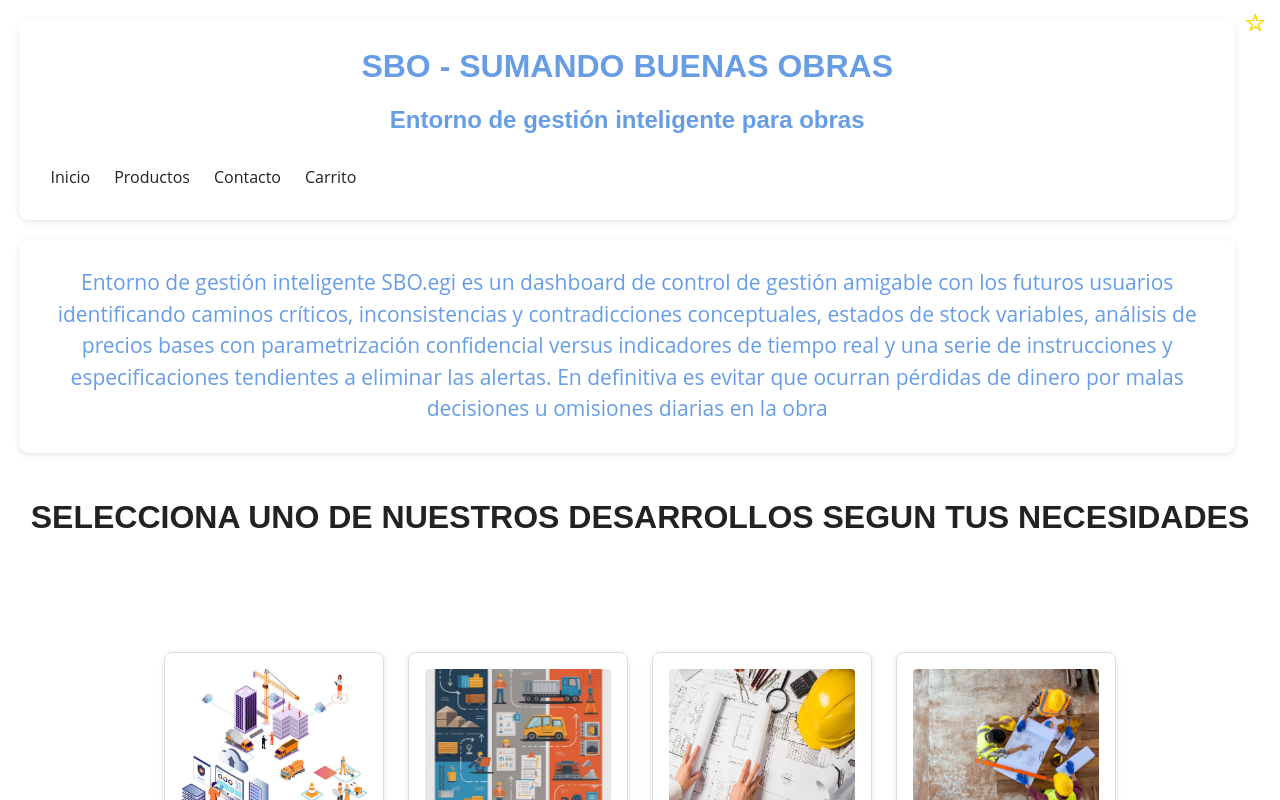
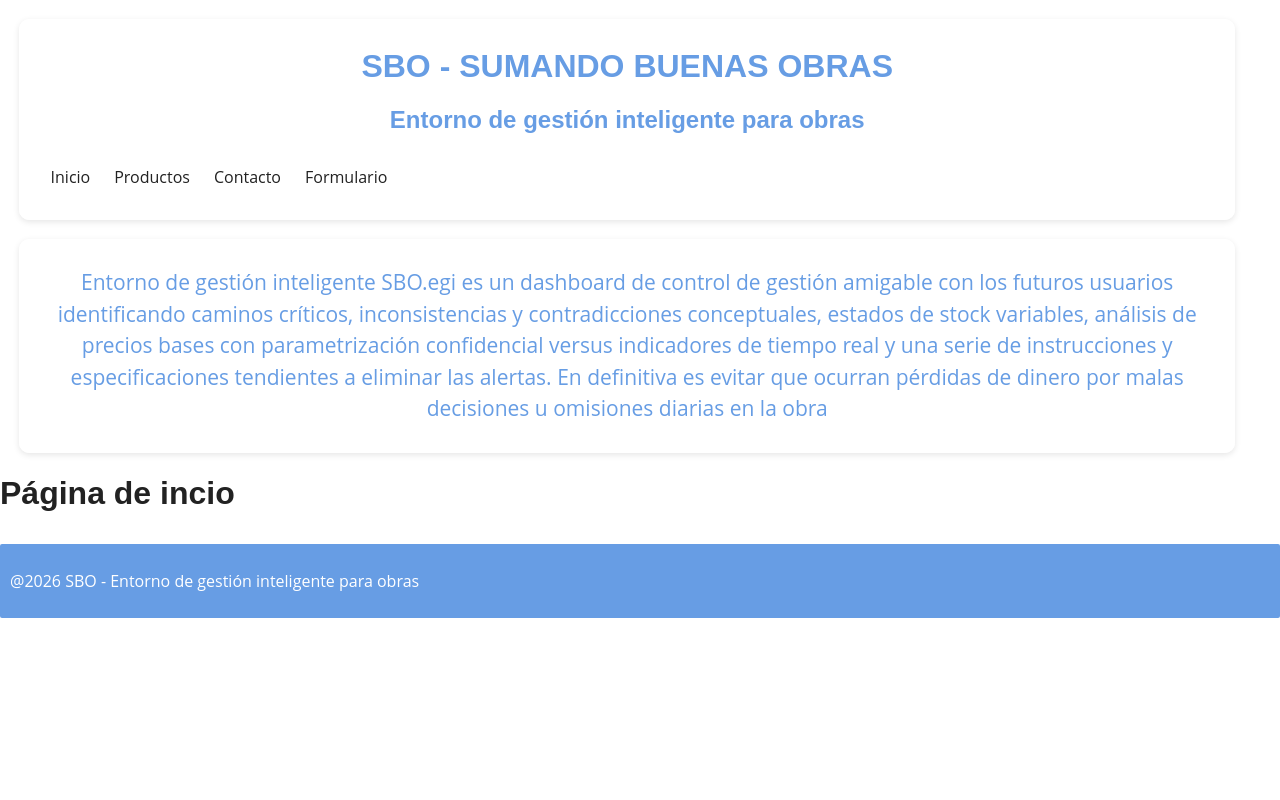
Before and after one commit to josemariaovejeroastorga/EjercicioClase3, a React (Vite) app: page / in a window 1280 px wide. Shown: the top 800 px of the page. Built offline with nearby package versions, Linux system fonts and the light colour scheme.

Commit message:
Agregadas las rutas de navbar

```diff
--- a/package.json
+++ b/package.json
@@ -15,6 +15,7 @@
     "vite": "^8.3.0"
   },
   "dependencies": {
-    "react-dom": "^19.3.0"
+    "react-dom": "^19.3.0",
+    "react-router-dom": "^7.18.4"
   }
 }
--- a/src/componentes/App/App.jsx
+++ b/src/componentes/App/App.jsx
@@ -2,12 +2,21 @@ import './App.css';
 import Layout from '../layout/layout';
 import Productos from '../Productos/Productos'
 import FormularioContainer from '../FormularioContainer/FormularioContainer';
+import { Routes, Route } from 'react-router-dom';
+import Directorio from '../Directorio/Directorio';
+import FormularioProducto from '../FormulariosProductos/FormularioProductos'
 function App () {
     return (
-        <Layout>
-            <Productos Mensaje={'SELECCIONA UNO DE NUESTROS DESARROLLOS SEGUN TUS NECESIDADES'} />
-            <FormularioContainer/>
-        </Layout>
-    )
+        <Routes>
+            <Route element={<Layout />}>
+                <Route path="/" element={<h1>Página de incio</h1>}/>
+                <Route path="/componentes/Productos" element={<Productos
+                                                    Mensaje={'SELECCIONA UNO DE NUESTROS DESARROLLOS SEGUN TUS NECESIDADES'}/>}/>
+                <Route path="/componentes/Directorio" element={<Directorio
+                                                    Mensaje={'NUESTRO DIRECTORIO'}/>}/>
+                <Route path="/componentes/FormularioContainer" element={<FormularioContainer
+                                                Mensaje={'AGREGAR NUEVO PRODUCTO'}/>}/>
+            </Route>
+        </Routes>);
 }
 export default App;
--- a/src/componentes/FormularioContainer/FormularioContainer.jsx
+++ b/src/componentes/FormularioContainer/FormularioContainer.jsx
@@ -10,6 +10,7 @@ function FormularioContainer() {
         stock: "",
     });
     const [imageFile, setImageFile] = useState(null)
+    const [loading, setLoading] = useState(false)
     const handleChangeInput = (evento) => {
         const { name, value } = evento.target;
         setDatosForm({
@@ -25,6 +26,8 @@ function FormularioContainer() {
         alert("Por favor, selecciona una imagen para el producto.");
         return;
     }
+    setLoading(true);
+
     const apiKey = '6ffdd4bc3d0d4bd515278ba6ab60cff6';
     const formData = new FormData();
     formData.append('image', imageFile);
@@ -36,22 +39,21 @@ function FormularioContainer() {
             body: formData,
         });
         const datosImgbb = await respuestaImgbb.json();
-        if (datosImgbb.success) {
+        if (!respuestaImgbb.ok || !datosImgbb.success) {
+            throw new Error("La subida de la imagen a ImgBB falló")};
             console.log("Imagen subida con éxito. URL:", datosImgbb.data.url);
-            const productoCompleto = {
+        const productoCompleto = {
                 ...datosForm,
                 urlImagen: datosImgbb.data.url
             };
 
-            console.log('Enviando los siguientes datos COMPLETOS a la API:',
+        console.log('Enviando los siguientes datos COMPLETOS a la API:',
                 productoCompleto);
-        } else {
-            throw new Error('La subida de la imagen a Imgbb falló.');
-        }
     } catch (error) {
         console.error("Error en el proceso de envío:", error);
         alert("Hubo un error al subir la imagen. Por favor, intentá de nuevo.");
     }
+    finally {setLoading(false)};
 };
 
 return (
@@ -60,6 +62,7 @@ return (
         handleChangeInput={handleChangeInput}
         handleChangeOutput={handleChangeOutput}
         handleChangeImage={handleChangeImage}
+        loading={loading}
     />
 );
 }
--- a/src/componentes/FormulariosProductos/FormularioProductos.jsx
+++ b/src/componentes/FormulariosProductos/FormularioProductos.jsx
@@ -1,7 +1,10 @@
 import styles from "./FormularioProductos.module.css"
-function FormularioProducto ({datosForm, handleChangeInput, handleChangeOutput, handleChangeImage}) {
+function FormularioProducto ({datosForm, handleChangeInput, handleChangeOutput, handleChangeImage, loading}) {
     return(
-
+    <>
+    {loading && (
+        <p>Subiendo imagen, por favor esperá ...</p>
+    )}
     <form onSubmit={handleChangeOutput}>
         <h3 className={styles.titulo}>Agregar un nuevo producto</h3>
         <div className={styles.formulario}>
@@ -67,5 +70,6 @@ function FormularioProducto ({datosForm, handleChangeInput, handleChangeOutput,
             <button type="submit">Guardar Producto</button>
         </div>
     </form>
+    </>
 )}
 export default FormularioProducto
--- a/src/componentes/footer/footer.jsx
+++ b/src/componentes/footer/footer.jsx
@@ -3,7 +3,6 @@ import styles from './footer.module.css'
 function Footer () {
     return (
         <footer className={styles.footer}>
-            <Directorio mensaje={'NUESTRO DIRECTORIO'} />
             <p>@2026 SBO - Entorno de gestión inteligente para obras</p>
         </footer>
         )
--- a/src/componentes/header/header.jsx
+++ b/src/componentes/header/header.jsx
@@ -1,4 +1,5 @@
-import styles from './header.module.css'
+import styles from './header.module.css';
+import {Link} from 'react-router-dom';
 function Header() {
     return(
         <header className={styles.header}>
@@ -6,10 +7,10 @@ function Header() {
             <h2>Entorno de gestión inteligente para obras</h2>
             <nav className={styles.nav}>
                 <ul className={styles.navList}>
-                    <li><a href="#" className={styles.navLink}>Inicio</a></li>
-                    <li><a href="#" className={styles.navLink}>Productos</a></li>
-                    <li><a href="#" className={styles.navLink}>Contacto</a></li>
-                    <li><a href="#" className={styles.navLink}>Carrito</a></li>
+                    <li><Link to="/" className={styles.navLink}>Inicio</Link></li>
+                    <li><Link to="/componentes/Productos" className={styles.navLink}>Productos</Link></li>
+                    <li><Link to="/componentes/Directorio" className={styles.navLink}>Contacto</Link></li>
+                    <li><Link to="/componentes/FormularioContainer" className={styles.navLink}>Formulario</Link></li>
                 </ul>
             </nav>
         </header>
--- a/src/componentes/layout/layout.jsx
+++ b/src/componentes/layout/layout.jsx
@@ -1,12 +1,16 @@
 import Footer from '../footer/footer'
 import Header from '../header/header'
 import Cuerpo from '../Cuerpo/Cuerpo'
-function Layout({children}) {
+import {Outlet} from 'react-router-dom'
+
+function Layout() {
     return(
         <div>
             <Header/>
             <Cuerpo/>
-            {children}
+            <main>
+                <Outlet />
+            </main>
             <Footer/>
         </div>
     )
```
Also changed, not shown: src/main.jsx (+3 -7 lines), 2 other files (tests, documents, lock files or other folders).
